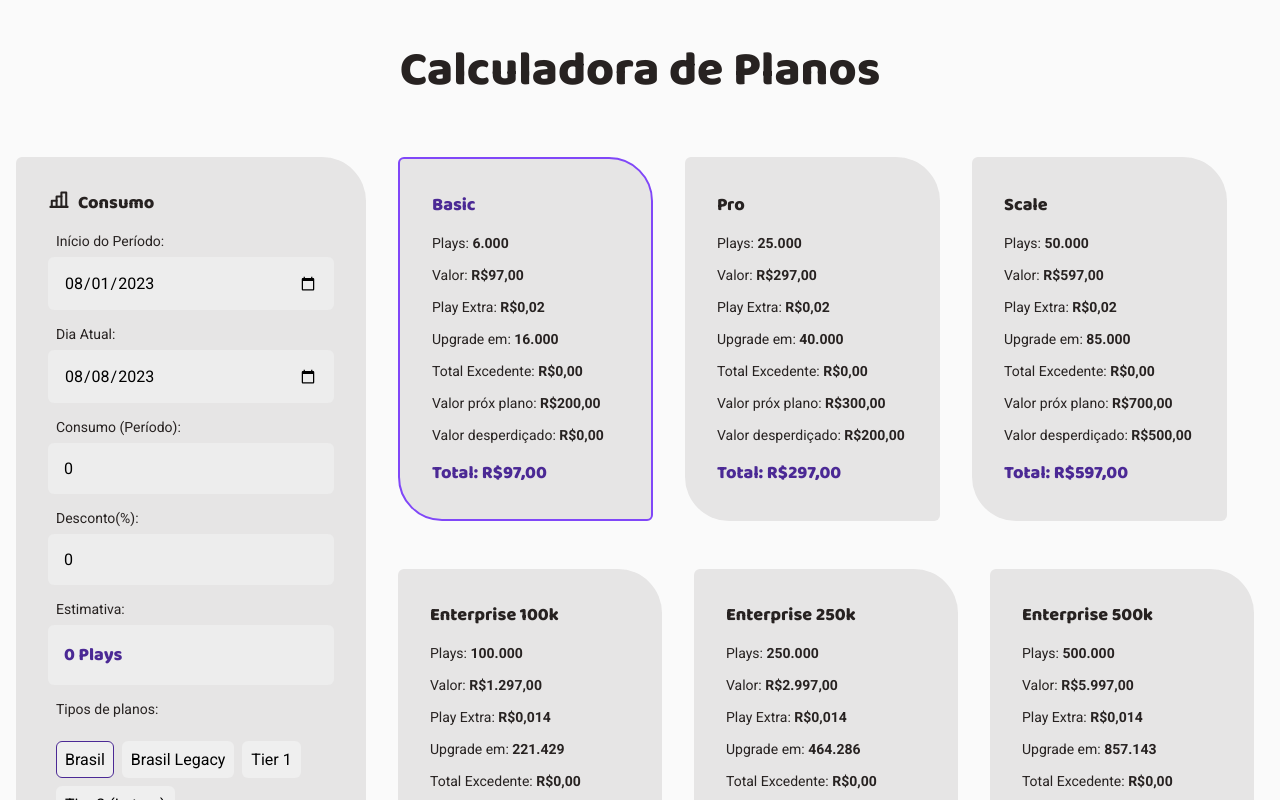
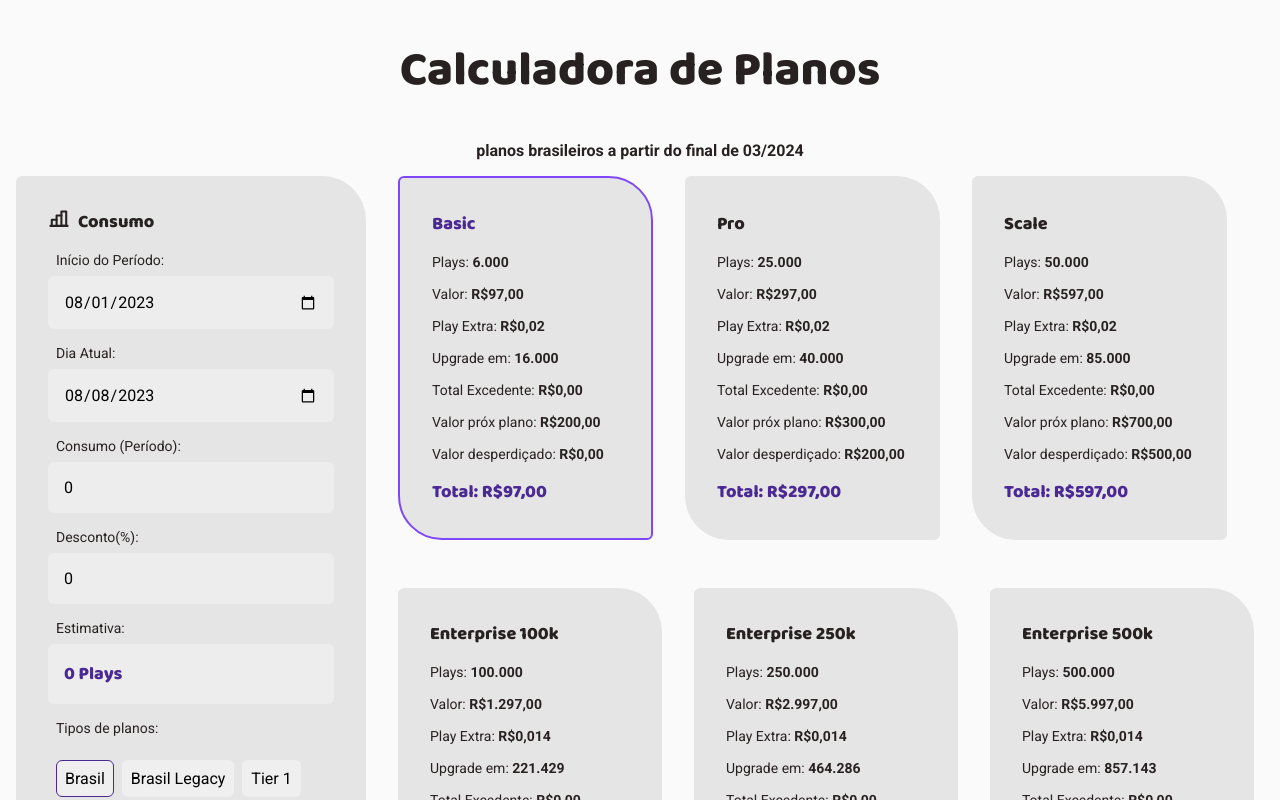
Before and after one commit to LeonardoPess/calculadora-de-planos, a React (Vite) app: page / in a window 1280 px wide. Shown: the top 800 px of the page. Built offline with nearby package versions, Linux system fonts and the light colour scheme.

Commit message:
descrições dos planos adicionadas

```diff
--- a/src/pages/Home/index.tsx
+++ b/src/pages/Home/index.tsx
@@ -452,6 +452,11 @@ export function Home() {
   const consumptionEstimate = (consumption / diffInDays) * 30
 
   return (
+    <div>
+      <strong style={{margin: '0 auto',display: 'block', textAlign: 'center'}}>{currentPlansActive == 'plansBrasil' && 'planos brasileiros a partir do final de 03/2024'}</strong>
+      <strong style={{margin: '0 auto',display: 'block', textAlign: 'center'}}>{currentPlansActive == 'plansBrasilLegacy' && 'planos brasileiros antigos, até 03/2024'}</strong>
+      <strong style={{margin: '0 auto',display: 'block', textAlign: 'center'}}>{currentPlansActive == 'plansTier1' && 'EUA, Canadá, Europa (exceto Rússia), Austrália, Nova Zelândia, Singapura, Japão, Coreia do Sul'}</strong>
+      <strong style={{margin: '0 auto',display: 'block', textAlign: 'center'}}>{currentPlansActive == 'plansTier2' && 'América Latina, África, Países asiáticos não-ricos.'}</strong>
       <HomeContainer>
         <FormContainer>
           <div className="titleBox">
@@ -591,5 +596,6 @@ export function Home() {
           )}
         </div>
       </HomeContainer>
+    </div>
   )
 }
```
Lines whose indentation alone changed are shown as unchanged.
